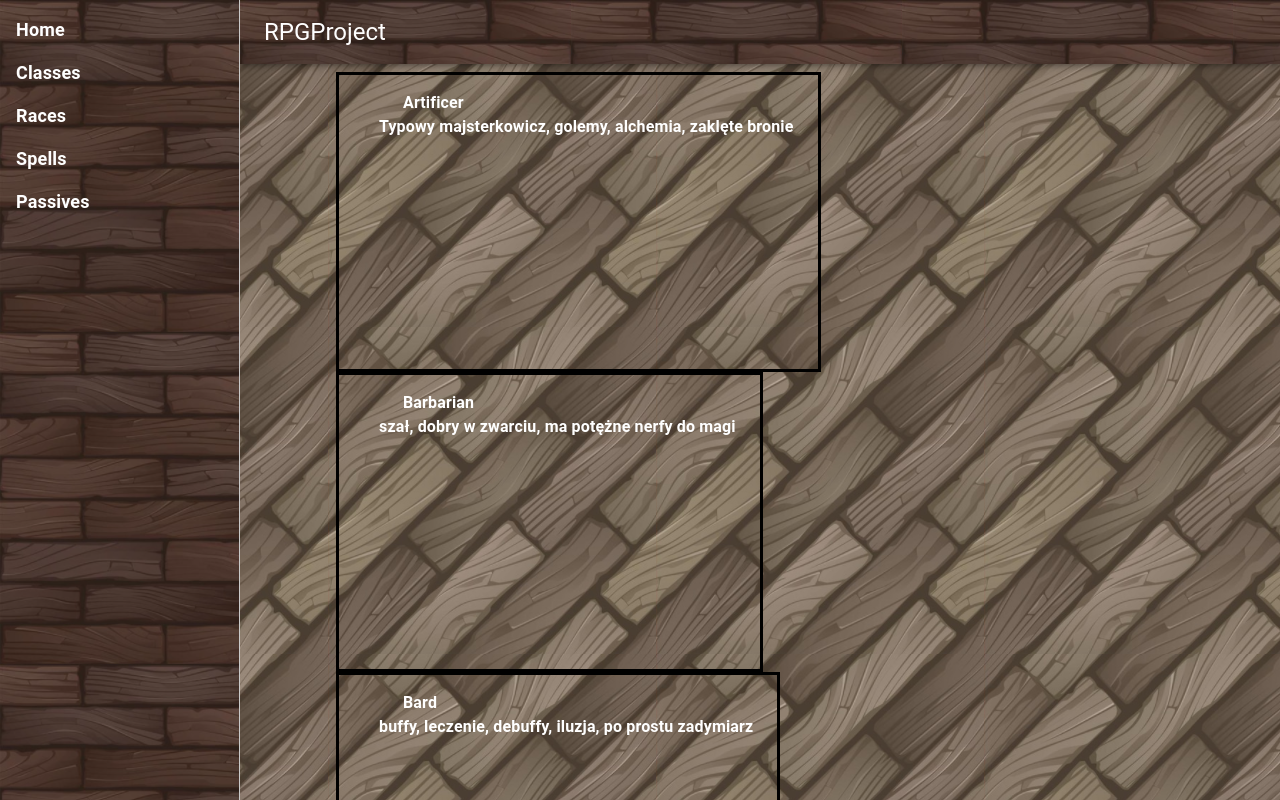
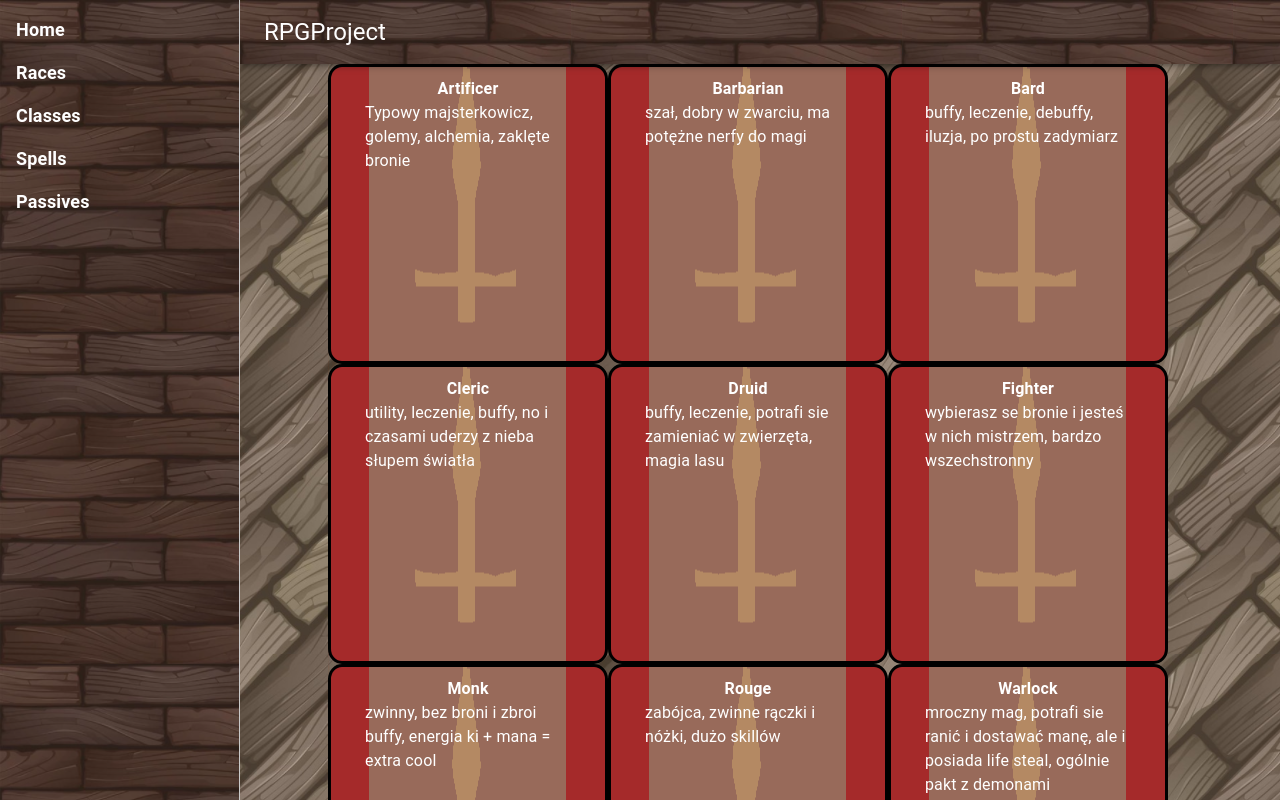
Before and after one commit to DawidGebert/The-react-incident, a React (Create React App) app: page /classes in a window 1280 px wide. Shown: the top 800 px of the page. Built offline with nearby package versions, Linux system fonts and the light colour scheme; no server answers.

Commit message:
long lost update

```diff
--- a/src/App.js
+++ b/src/App.js
@@ -32,8 +32,8 @@ const App = (props) => {
     <div>
       <List className='navbar' sx={{ display: "flex", flexDirection: "column", minHeight: "100vh" }} position="static" color="primary">
         <ListItem button onClick={() => {navigate("/"); handleDrawerToggle();}}>Home</ListItem>
+		<ListItem button onClick={() => {navigate("/races"); handleDrawerToggle();}}>Races</ListItem>
         <ListItem button onClick={() => {navigate("/classes"); handleDrawerToggle();}}>Classes</ListItem>
-        <ListItem button onClick={() => {navigate("/races"); handleDrawerToggle();}}>Races</ListItem>
         <ListItem button onClick={() => {navigate("/spells"); handleDrawerToggle();}}>Spells</ListItem>
         <ListItem button onClick={() => {navigate("/passives"); handleDrawerToggle();}}>Passives</ListItem>
       </List>
--- a/src/components/Classes/ClassCard.js
+++ b/src/components/Classes/ClassCard.js
@@ -1,17 +1,12 @@
-import { Container, Grid} from '@mui/material';
+import { Container, Grid, Typography} from '@mui/material';
 import React from 'react';
 import { motion } from "framer-motion";
 import * as _ from "lodash";
 const ClassCard = ({cl}) => {
-  const movies = [{id: 1, title: "hello"},"","","","","",""]
   return (
-    <Container className='center' maxWidth="lg">
-      <div id="movies-list">
-			<Container>
-				{cl.name}
-			</Container>
-      {cl.description}
-		</div>
+    <Container maxWidth="lg">
+			<Typography style={{ fontWeight: 600 }} className='center'>{cl.name}</Typography>
+      <Typography>{cl.description}</Typography>
     </Container>
   );
 };
--- a/src/components/Classes/Classes.js
+++ b/src/components/Classes/Classes.js
@@ -5,35 +5,13 @@ import ClassCard from './ClassCard';
 import * as _ from "lodash";
 import classes from "../../constants/classes"
 const Classes = ({setCurrentId }) => {
-  // const classes = [{id: 0, title: "hello"},
-  // {id: 1, title: "hello"},
-  // {id: 2, title: "hello"},
-  // {id: 3, title: "hello"},
-  // {id: 4, title: "hello"},
-  // {id: 5, title: "hello"},
-  // {id: 6, title: "hello"}]
   return (
     <Container maxWidth="lg">
-      {/* <Typography variant='h5'>CLASSES</Typography>
-      Clasy graczy lub NPC:<br/>
-      <List color="primary">
-        <ListItem button>Barbarian (szał, dobry w zwarciu, ma potężne nerfy do magi)</ListItem>
-        <ListItem button>Fighter (wybierasz se bronie i jesteś w nich mistrzem, bardzo wszechstronny) </ListItem>
-        <ListItem button>Clerik (utility, leczenie, buffy, no i czasami uderzy z nieba słupem światła)</ListItem>
-        <ListItem button>Wizard (może wymasterować szkoły magii i łatwo sie uczy zaklęć i potrafi ze zregenerować mane)</ListItem>
-        <ListItem button>Artificer (Typowy majsterkowicz, golemy, alchemia, zaklęte bronie)</ListItem>
-        <ListItem button>Warlock (mroczny mag, potrafi sie ranić i dostawać manę, ale i posiada life steal, ogólnie pakt z demonami)</ListItem>
-        <ListItem button>Druid (buffy, leczenie, potrafi sie zamieniać w zwierzęta, magia lasu)</ListItem>
-        <ListItem button>Bard (buffy, leczenie, debuffy, iluzja, po prostu zadymiarz)</ListItem>
-        <ListItem button>Rouge (zabójca, zwinne rączki i nóżki, dużo skillów)</ListItem>
-        <ListItem button>Monk (zwinny, bez broni i zbroi buffy, energia ki + mana = extra cool)</ListItem>
-        <ListItem button>każda klasa jeszcze bedzie miała milion podklas, bez obaw(typu shadow monk lub celestial warlok)</ListItem>
-      </List> */}
       <div id="movies-list">
 			<Container>
-				<Grid container spacing={2} component={motion.div} layout>
+				<Grid container spacing={3} component={motion.div} layout>
         {classes.map((cl) => (
-						<Grid item className = "classCard" xs={4} md="auto" key={cl.id} component={motion.div} layout initial={{ opacity: 0 }} animate={{ opacity: 1 }}>
+						<Grid className = "classCard" xs={4} key={cl.id} component={motion.div} layout initial={{ opacity: 0 }} animate={{ opacity: 1 }}>
 							<ClassCard cl={cl}/>
 						</Grid>
 					))}
--- a/src/components/Home/Home.js
+++ b/src/components/Home/Home.js
@@ -8,7 +8,7 @@ const Home = ({ setCurrentId }) => {
       <Typography variant='h5'>HOME</Typography>
       Statystyki postaci będą zawierały:<br/>
       <List color="primary">
-        <ListItem button>-staty "stałe" typu: [Str]strength, [Dex]dexterity, [Vit]vitality, [Wis]wisdom, [Int]inteligence, [Char]charisma (można zmienić)</ListItem>
+        <ListItem button>-staty "stałe" typu: strength, dexterity, vitality, wisdom, inteligence, charisma</ListItem>
         <ListItem button>-staty "zmienne" typu: Inicjatywa w walce, szansa na wykonanie jakiejkolwiek akcji(persfazja, wytrzymanie pod wodą), mobilność, obrona fizyczna i magiczna</ListItem>
       </List>
       Fajnie też ogarnąć jakie rzeczy dodać na tą strone, czy lista itemów jest warta dodawania itp.<br/>
--- a/src/constants/classes.js
+++ b/src/constants/classes.js
@@ -47,7 +47,7 @@ const classes = [
     {
         id: 9,
         name: "Wizard",
-        description: "może wymasterować szkoły magii i łatwo sie uczy zaklęć i potrafi ze zregenerować mane",
+        description: "może wymasterować szkoły magii i łatwo sie uczy zaklęć i potrafi se zregenerować mane",
     },
 ]
 
--- a/src/index.css
+++ b/src/index.css
@@ -21,7 +21,14 @@ img {
     justify-content: center;
 }
 .classCard {
+    display: flex;
     border: solid black ;
-    min-width: 200px;
-    min-height: 300px;
+    border-radius: 5%;
+    min-width: 185px;
+    height: 300px;
+    background-color: brown;
+    background-image:url("./images/sword.png");
+    background-repeat: no-repeat;
+    background-position: center;
+    padding: 10px;
 }
```
Also changed, not shown: src/images/6f6rog.jpg (deleted), src/images/sword.png (added).
